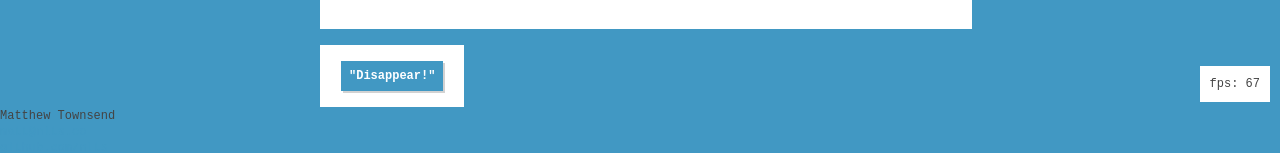
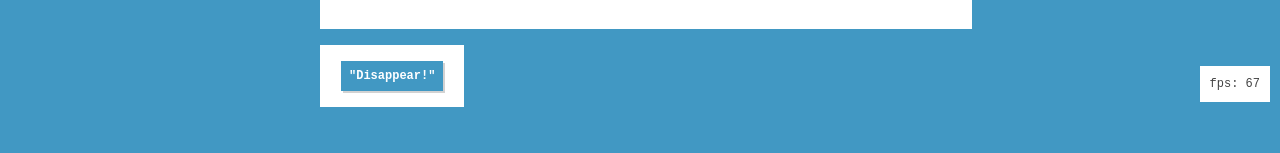
Before and after one commit to radioblazer/nlts.github.com, a Jekyll site: the page built from index.html, in a window 1280 px wide. Shown: the part 788-941 px from the top of the page. Built offline with Jekyll 4.4.1, drawn with Linux system fonts in a browser that asks for light colours; Markdown is read by kramdown in place of the engine named in the settings; after the commit the page ends 900 px from its top, so only the background shows below that.

Commit message:
remove footer from default.html

```diff
--- a/_layouts/default.html
+++ b/_layouts/default.html
@@ -33,20 +33,7 @@
 
   {{ content }}
 
-  <div class="footer">
-    <div class="contact">
-      <p>
-        Matthew Townsend<br>
-        <a href="mailto:matt@nlts.co">matt@nlts.co</a>
-      </p>
-    </div>
-    <div class="contact">
-      <p>
-        <a href="http://github.com/nlts/">github.com/nlts</a><br />
-      </p>
-    </div>
 
-  </div>
 </div>
 
 
```
